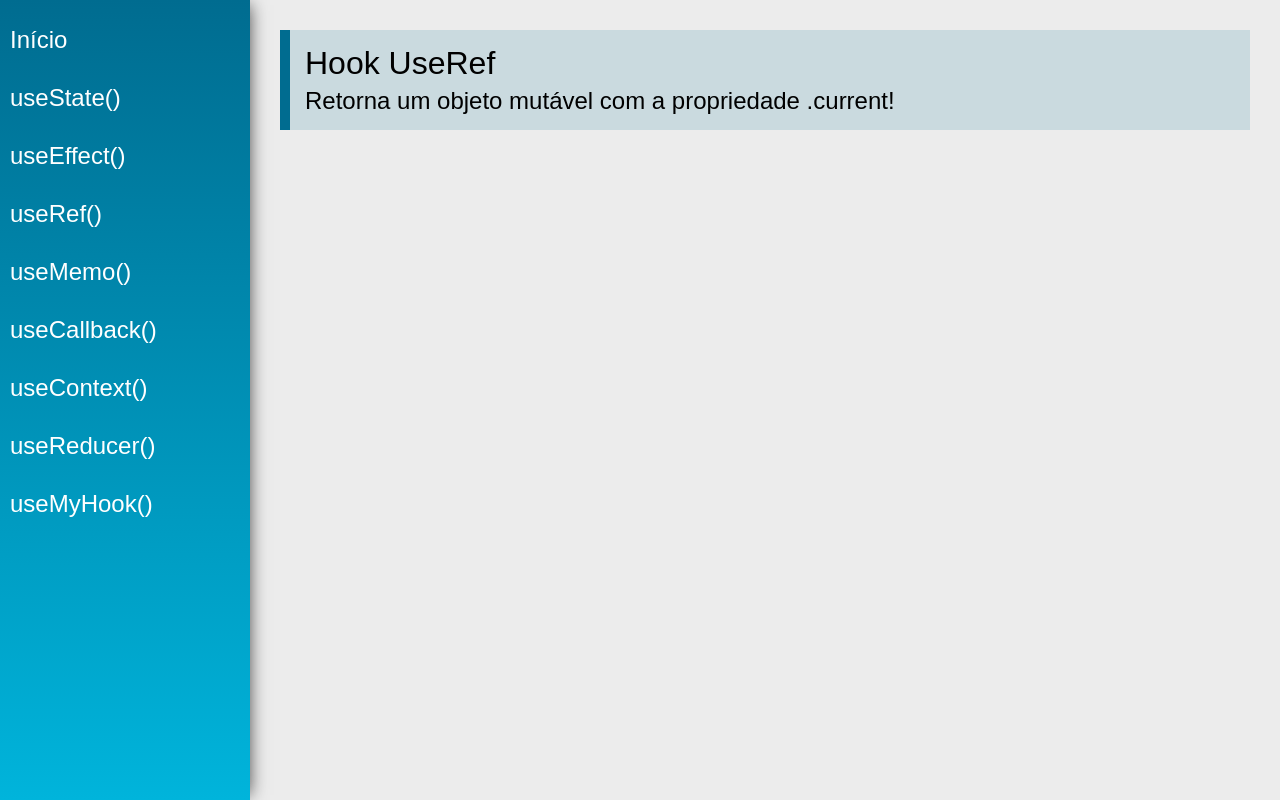
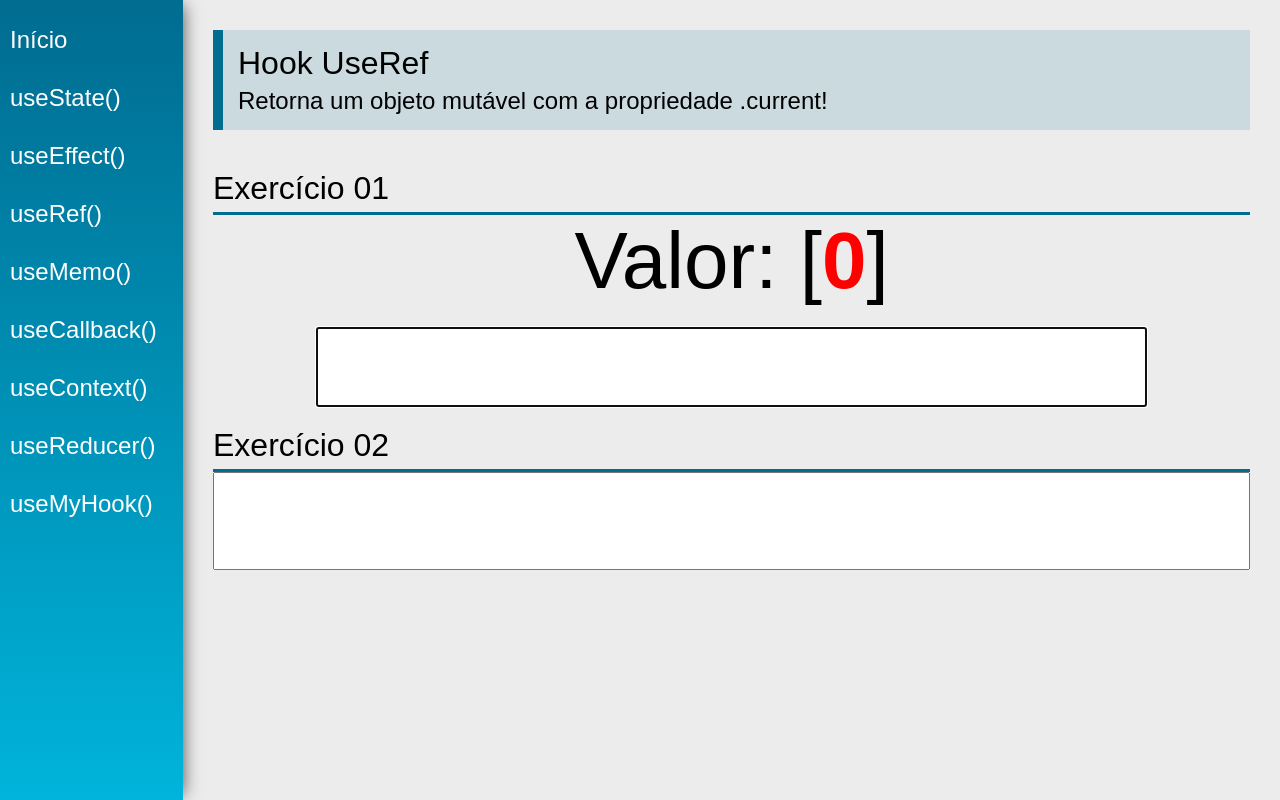
Before and after one commit to andytxr/React-Hooks, a React (Create React App) app: page /useRef in a window 1280 px wide. Built offline with nearby package versions, Linux system fonts and the light colour scheme.

Commit message:
Using UseRef to merge two different strings

```diff
--- a/src/views/examples/UseRef.jsx
+++ b/src/views/examples/UseRef.jsx
@@ -1,13 +1,79 @@
-import React from 'react'
+import React, { useRef } from 'react'
 import PageTitle from '../../components/layout/PageTitle'
+import SectionTitle from '../../components/layout/SectionTitle';
+import { useState, useEffect } from 'react';
+
+let merge = function(s, sB){
+
+    return [...s].map(function(e, i){
+
+        return `${e}${sB[i] || ""}`
+
+    }).join("")
+
+}
 
 const UseRef = (props) => {
+
+    let [value, setValue] = useState("");
+    let count = useRef(0);
+
+    let [valueB, setValueB] = useState("")
+
+    let input = useRef(null);
+    let inputB = useRef(null);
+
+    useEffect(function(){
+
+        count.current = count.current + 1;
+        inputB.current.focus();
+
+
+    }, [value]);
+
+    useEffect(function(){
+
+        count.current = count.current + 1;
+        input.current.focus();
+
+    }, [valueB]);
+
     return (
         <div className="UseRef">
             <PageTitle
                 title="Hook UseRef"
                 subtitle="Retorna um objeto mutável com a propriedade .current!"
             />
+
+            <SectionTitle title="Exercício 01"></SectionTitle>
+            <div className="center">
+                <div>
+                    <span className="text">Valor: </span>
+                    <span className="text">{merge(value, valueB)} [</span>
+                    <span className="text red">{count.current}</span>
+                    <span className="text">]</span>
+                </div>
+
+                <input ref={input} type="text" className="input" value={value} onChange={
+
+                    e => setValue(e.target.value)
+
+                } />
+
+            </div>
+            <SectionTitle title="Exercício 02"></SectionTitle>
+            <div className="center">
+
+                <div>
+
+                </div>
+
+                <input ref={inputB} type="text" className="text" value={valueB} onChange={
+
+                    e => setValueB(e.target.value)
+
+                }/>
+            </div>
         </div>
     )
 }
```
